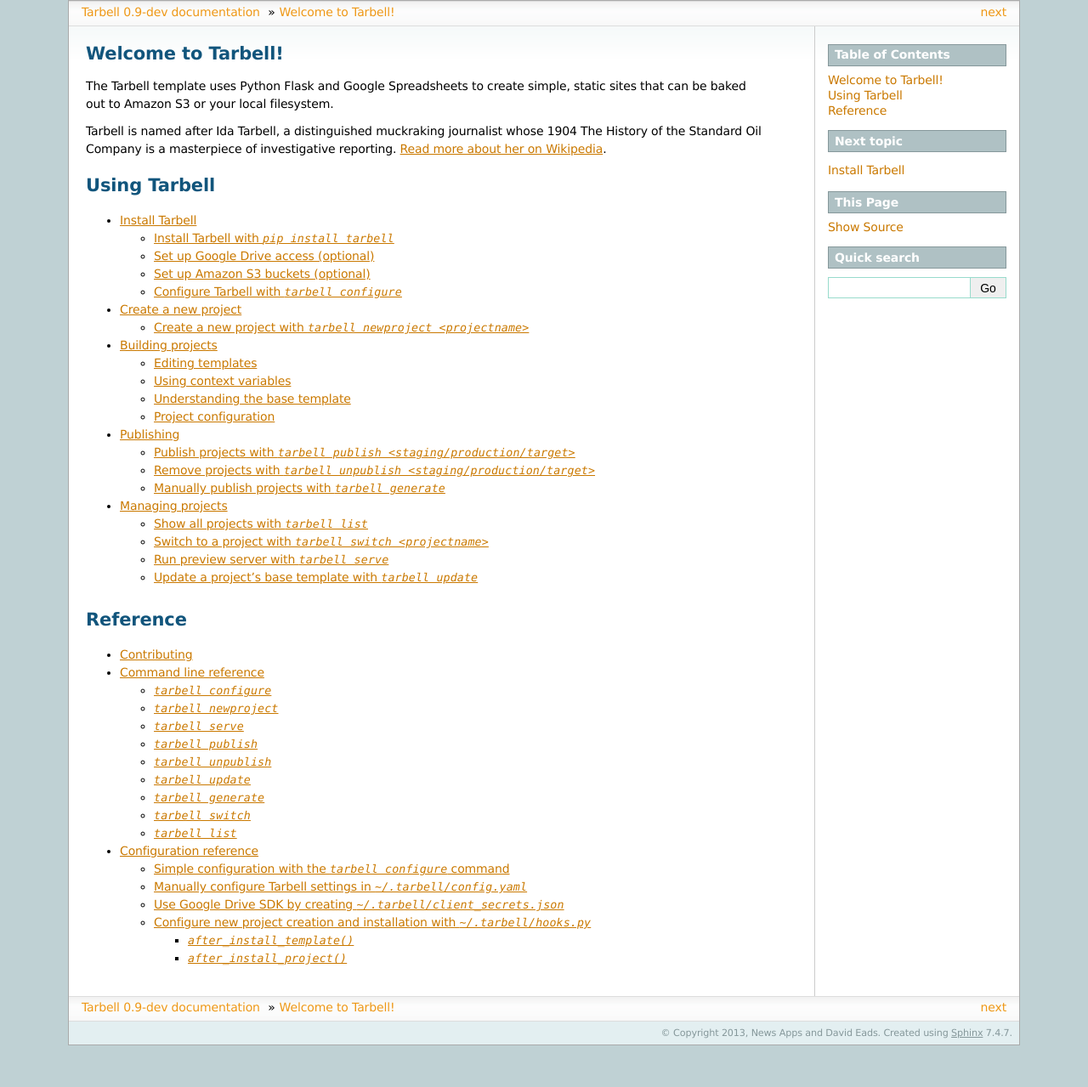
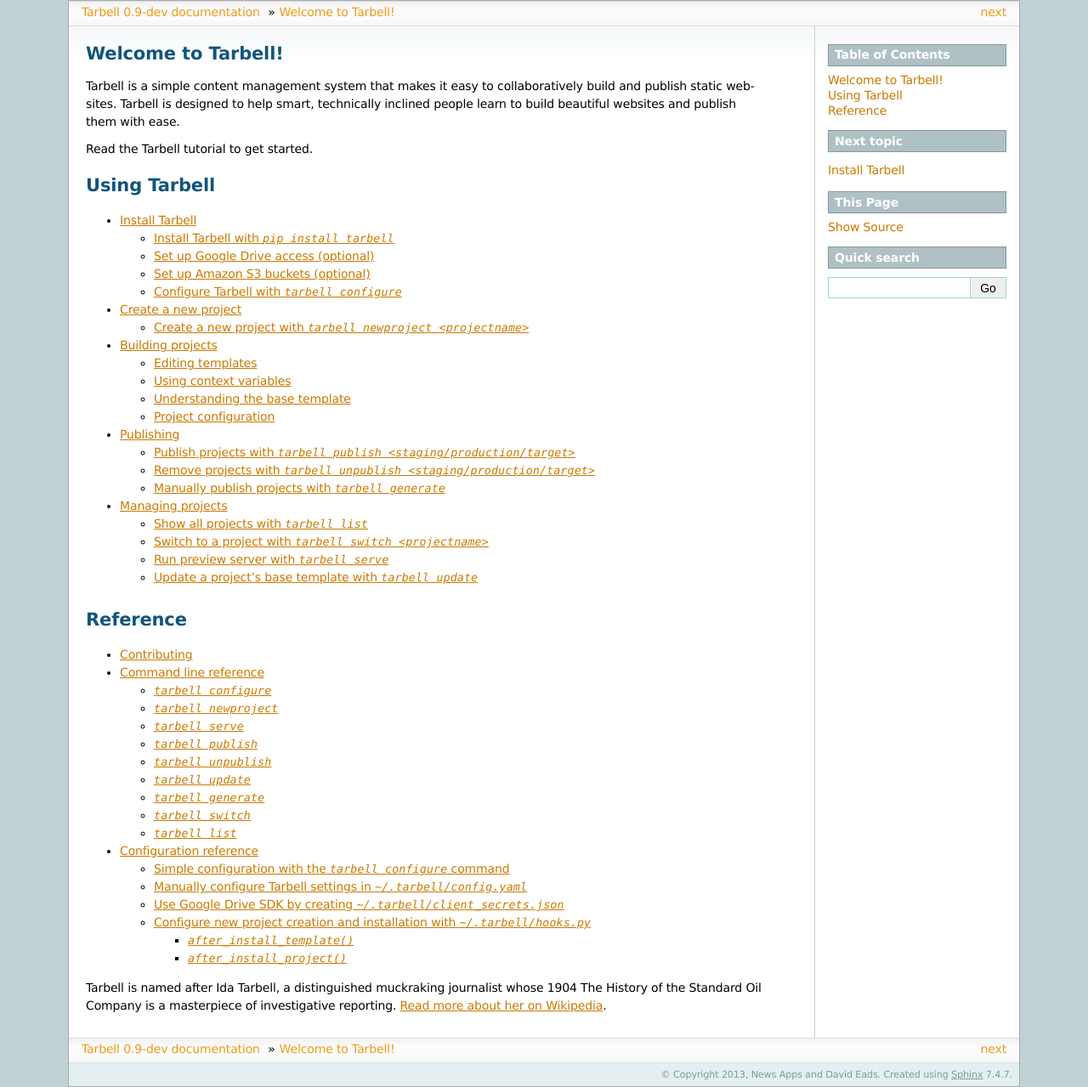
Before and after one commit to tarbell-project/tarbell, a Sphinx documentation site: the page built from docs/index.rst, in a window 1280 px wide. Shown: the whole page at 85% size. Built offline with Sphinx 7.4.7, drawn with Linux system fonts in a browser that asks for light colours; before the commit the page ends 1230 px from its top, so only the background shows below that.

Commit message:
start shuffling around docs and add tutorial

```diff
--- a/docs/index.rst
+++ b/docs/index.rst
@@ -1,19 +1,13 @@
-.. Tarbell documentation master file, created by
-   sphinx-quickstart on Fri Sep 27 12:40:21 2013.
-   You can adapt this file completely to your liking, but it should at least
-   contain the root `toctree` directive.
+.. This file should at least contain the root `toctree` directive.
 
 Welcome to Tarbell!
 ===================
 
-The Tarbell template uses Python Flask and Google Spreadsheets to create
-simple, static sites that can be baked out to Amazon S3 or your local
-filesystem.
+Tarbell is a simple content management system that makes it easy to collaboratively
+build and publish static websites. Tarbell is designed to help smart, technically
+inclined people learn to build beautiful websites and publish them with ease.
 
-Tarbell is named after Ida Tarbell, a distinguished muckraking journalist whose
-1904 The History of the Standard Oil Company is a masterpiece of investigative
-reporting. `Read more about her on Wikipedia
-<http://en.wikipedia.org/wiki/Ida_Tarbell>`_.
+Read the Tarbell tutorial to get started.
 
 Using Tarbell
 =============
@@ -25,7 +19,6 @@
    publish
    managingprojects
 
-
 Reference
 =========
 
@@ -33,3 +26,8 @@
     contributing
     reference
     configuring
+
+Tarbell is named after Ida Tarbell, a distinguished muckraking journalist whose
+1904 The History of the Standard Oil Company is a masterpiece of investigative
+reporting. `Read more about her on Wikipedia
+<http://en.wikipedia.org/wiki/Ida_Tarbell>`_.
```
Also changed, not shown: docs/tutorial.rst (added, +51 -0 lines).
